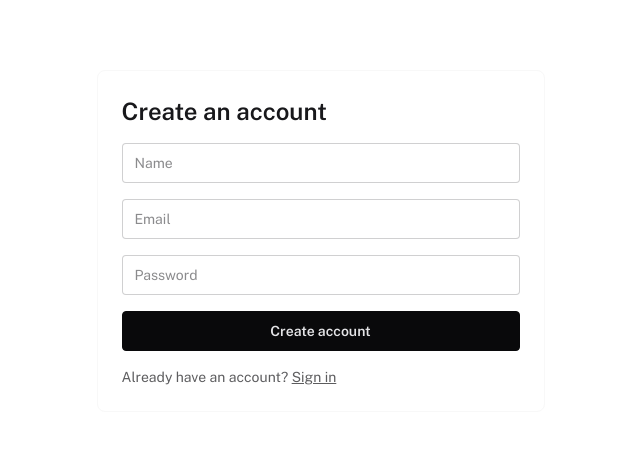
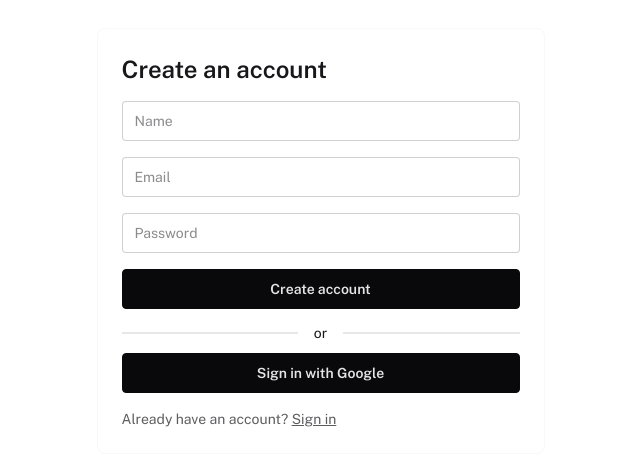
Before and after one commit to davidanukam/PokemonRNG, a Next.js app in the folder web/: page /auth/sign-up in a window 1280 px wide. Shown: the part 159-624 px from the top of the page, without its empty margins (312-952 px from the left). Built offline with nearby package versions, Linux system fonts and the light colour scheme; no server answers; what @neon/auth would draw is missing.

Commit message:
Add Google sign-in through Neon Auth - Show the Google button on the sign-in and sign-up pages - Keep email sign-up and trainer storage on Neon - Allow the Neon Auth install to resolve on Vercel - Label the theme toggle with the theme that is on

```diff
--- a/web/app/auth/sign-in/page.tsx
+++ b/web/app/auth/sign-in/page.tsx
@@ -1,6 +1,7 @@
 "use client";
 
 import { AuthCard } from "@/components/auth-card";
+import { GoogleSignIn } from "@/components/google-sign-in";
 import { useActionState } from "react";
 import { signInWithEmail } from "./actions";
 
@@ -30,6 +31,7 @@ export default function SignInPage() {
           {pending ? "Signing in..." : "Sign in"}
         </button>
       </form>
+      <GoogleSignIn />
     </AuthCard>
   );
 }
--- a/web/app/auth/sign-up/page.tsx
+++ b/web/app/auth/sign-up/page.tsx
@@ -1,6 +1,7 @@
 "use client";
 
 import { AuthCard } from "@/components/auth-card";
+import { GoogleSignIn } from "@/components/google-sign-in";
 import { useActionState } from "react";
 import { signUpWithEmail } from "./actions";
 
@@ -34,6 +35,7 @@ export default function SignUpPage() {
           {pending ? "Creating account..." : "Create account"}
         </button>
       </form>
+      <GoogleSignIn />
     </AuthCard>
   );
 }
--- a/web/components/app-shell.tsx
+++ b/web/components/app-shell.tsx
@@ -1098,7 +1098,7 @@ function ProfilePage({
                   setDark(event.target.checked);
                 }}
               />
-              {dark ? "Light theme" : "Dark theme"}
+              {dark ? "Dark theme" : "Light theme"}
             </label>
             <label className="label justify-start gap-4 self-start">
               <input
--- /dev/null
+++ b/web/components/google-sign-in.tsx
@@ -0,0 +1,37 @@
+"use client";
+
+import { authClient } from "@/lib/auth/client";
+import { useState } from "react";
+
+export function GoogleSignIn() {
+  const [pending, setPending] = useState(false);
+  const [error, setError] = useState("");
+
+  async function signIn() {
+    setPending(true);
+    setError("");
+    try {
+      const { error: failure } = await authClient.signIn.social({
+        provider: "google",
+        callbackURL: "/account",
+      });
+      if (failure) {
+        setError(failure.message || "Google sign-in failed.");
+        setPending(false);
+      }
+    } catch {
+      setError("Google sign-in failed.");
+      setPending(false);
+    }
+  }
+
+  return (
+    <div className="flex flex-col gap-3">
+      <div className="divider my-0">or</div>
+      {error ? <p className="text-sm text-error">{error}</p> : null}
+      <button type="button" className="btn btn-neutral" onClick={() => void signIn()} disabled={pending}>
+        {pending ? "Opening Google..." : "Sign in with Google"}
+      </button>
+    </div>
+  );
+}
```
Also changed, not shown: 1 other file (tests, documents, lock files or other folders).
